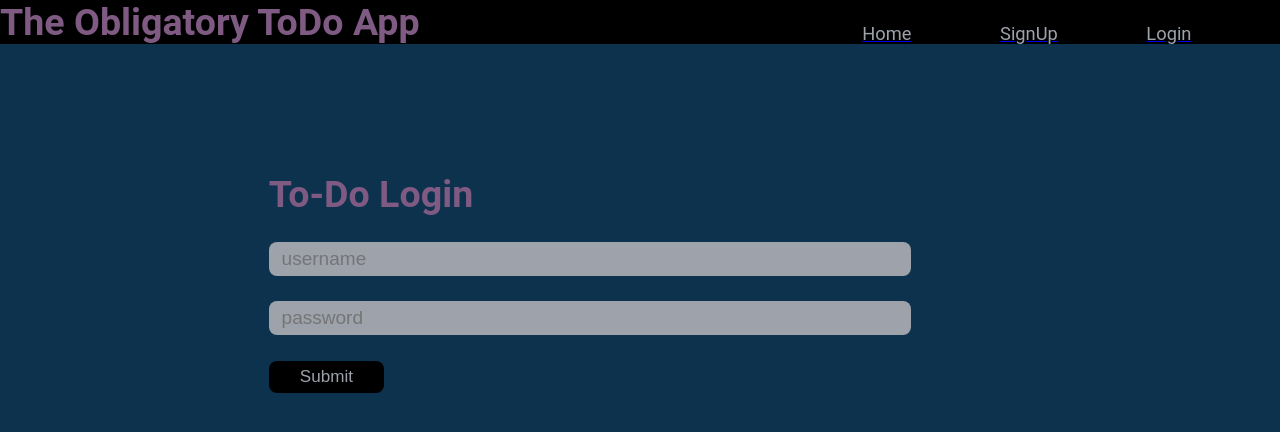
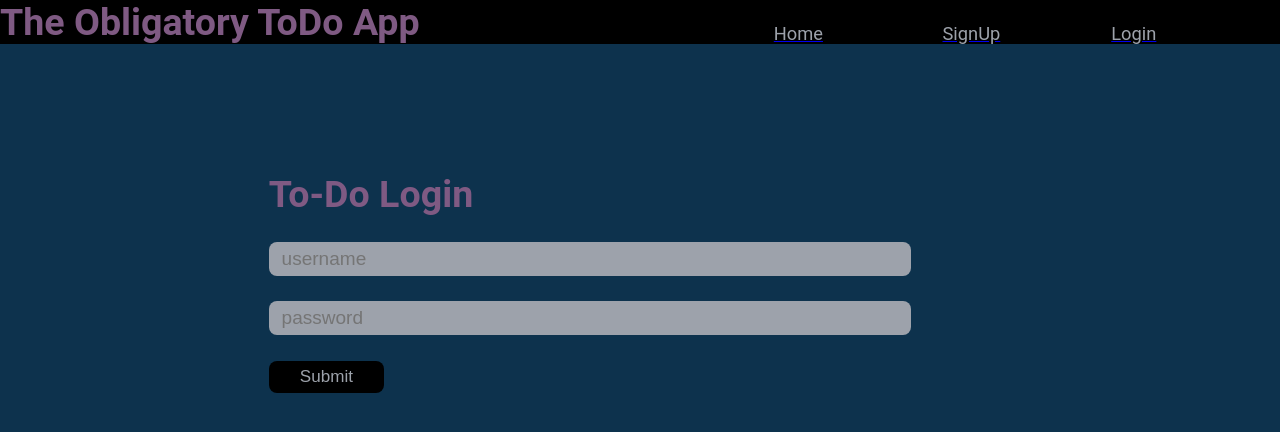
Before and after one commit to terryjreynolds/MERN-Todo-App, a React (Create React App) app in the folder client/: page /login in a window 1280 px wide. Shown: the top 432 px of the page. Built offline with nearby package versions, Linux system fonts and the light colour scheme.

Commit message:
fixed navbar buttons

```diff
--- a/client/src/App.css
+++ b/client/src/App.css
@@ -59,15 +59,23 @@ button {
 }
 .navLinksWrapper {
   display: flex;
+  align-items: flex-end;
   grid-column: 2 / span 1;
-  align-items: flex-end;
-  justify-content: space-evenly;
+}
+
+.navLinksWrapper a {
+  flex: 1 1;
 
 }
 .navItems{
 
   color: #9da2ab;
   font-size: calc(5px + (8 + 8) * ((100vw - 200px) / (1600 - 300)));
+}
+.navItemsHidden {
+  position: absolute !important;
+   top: -9999px !important;
+   left: -9999px !important;
 }
 
 input:focus {
@@ -155,7 +163,7 @@ li {
     border-radius: 8px
 }
 .dropDownButton {
-  margin: 0;
+  margin: 0 15px 0 0;
   vertical-align: bottom;
   background-color: black;
   color: #9da2ab;
@@ -169,7 +177,9 @@ li {
   opacity: .8;
 }
 .signUpHidden {
-  display: none;
+  position: absolute !important;
+   top: -9999px !important;
+   left: -9999px !important;
 }
 .dashboardTitle {
  text-align: center;
--- a/client/src/components/Navbar.js
+++ b/client/src/components/Navbar.js
@@ -19,7 +19,8 @@ this.state = {
 
 handleClick = (url, showSignUp) => {
   this.setState({
-    url: url
+    url: url,
+    showSignUp: showSignUp
   });
 
 }
@@ -36,7 +37,7 @@ const userLoggedIn = this.props.userAuthState.loggedIn;
             <div className="navLinksWrapper">
             <Link to="/"><div onClick={ () => this.handleClick('/') } className="navItems">Home</div></Link>
             <Link to="/register"><div onClick={ () => this.handleClick('/register')} className={ this.props.userAuthState.loggedIn ? 'signUpHidden' : "navItems"}>SignUp</div></Link>
-        <Link to="/login"> <div onClick={ () => this.handleClick('/login') } className="navItems" style={ this.state.url === "/login"  ? {display: 'none'} : {display: 'block'}}>Login</div></Link>
+        <Link to="/login"> <div onClick={ () => this.handleClick('/login') } className={ this.state.url === "/login"  ? "navItemsHidden" : this.state.url === "/" && this.props.userAuthState.loggedIn ? "navItemsHidden" : "navItems"} >Login</div></Link>
         <span style= { userLoggedIn ? { display:'block' } : { display: 'none'}}><DropDownMenu userLoggedIn = { this.props.userAuthState.loggedIn } setUserState = { this.props.setUserState } setUrlState = { this.handleClick }/></span>
         </div>
       </div>
```
Also changed, not shown: 1 other file (tests, documents, lock files or other folders).
